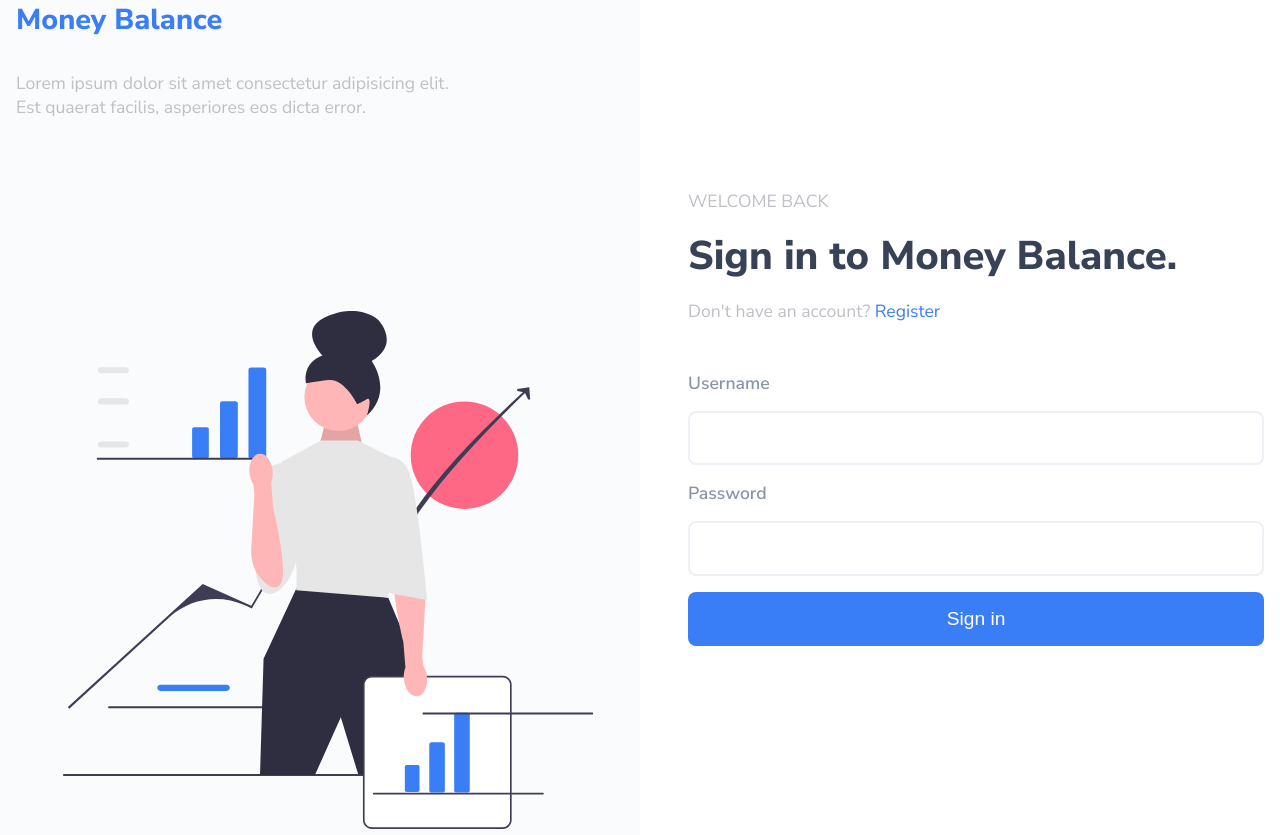
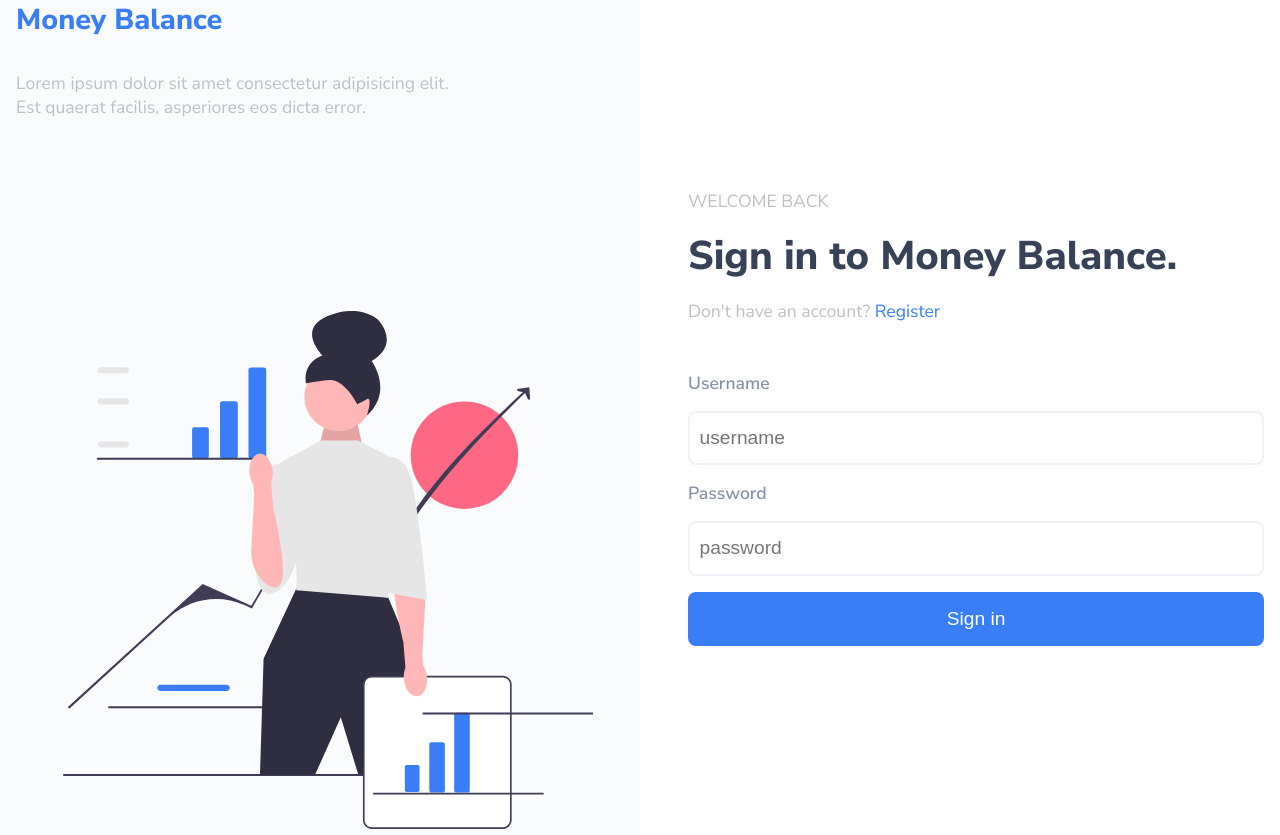
Before and after one commit to wojtek99955/money-balance, a React (Create React App) app in the folder client/: page /sign-in in a window 1280 px wide. Built offline with nearby package versions, Linux system fonts and the light colour scheme.

Commit message:
validation added

```diff
--- a/client/src/components/auth/SignIn.tsx
+++ b/client/src/components/auth/SignIn.tsx
@@ -3,11 +3,17 @@ import { Auth } from "../../Interfaces/Auth";
 import { Container, FormContainer, FormWrapper } from "./AuthStyles";
 import DescriptionSection from "./DescriptionSection";
 import { Link } from "react-router-dom";
+import * as yup from "yup";
 
 const initialValues = {
   username: "",
   password: "",
 };
+
+const validationSchema = yup.object().shape({
+  name: yup.string().required("Required"),
+  password: yup.string().required("Required"),
+});
 
 const handleSubmit = async (val: Auth) => {
   const res = await fetch("http://localhost:3500/auth", {
@@ -31,15 +37,16 @@ const SignIn = () => {
         <FormWrapper>
           <Formik
             initialValues={initialValues}
+            validationSchema={validationSchema}
             onSubmit={(val) => {
               handleSubmit(val);
             }}
           >
             <Form>
               <label htmlFor="username">Username</label>
-              <Field type="text" name="username" />
+              <Field type="text" name="username" placeholder="username" />
               <label htmlFor="password">Password</label>
-              <Field type="password" name="password" />
+              <Field type="password" name="password" placeholder="password" />
               <button type="submit">Sign in</button>
             </Form>
           </Formik>
```
